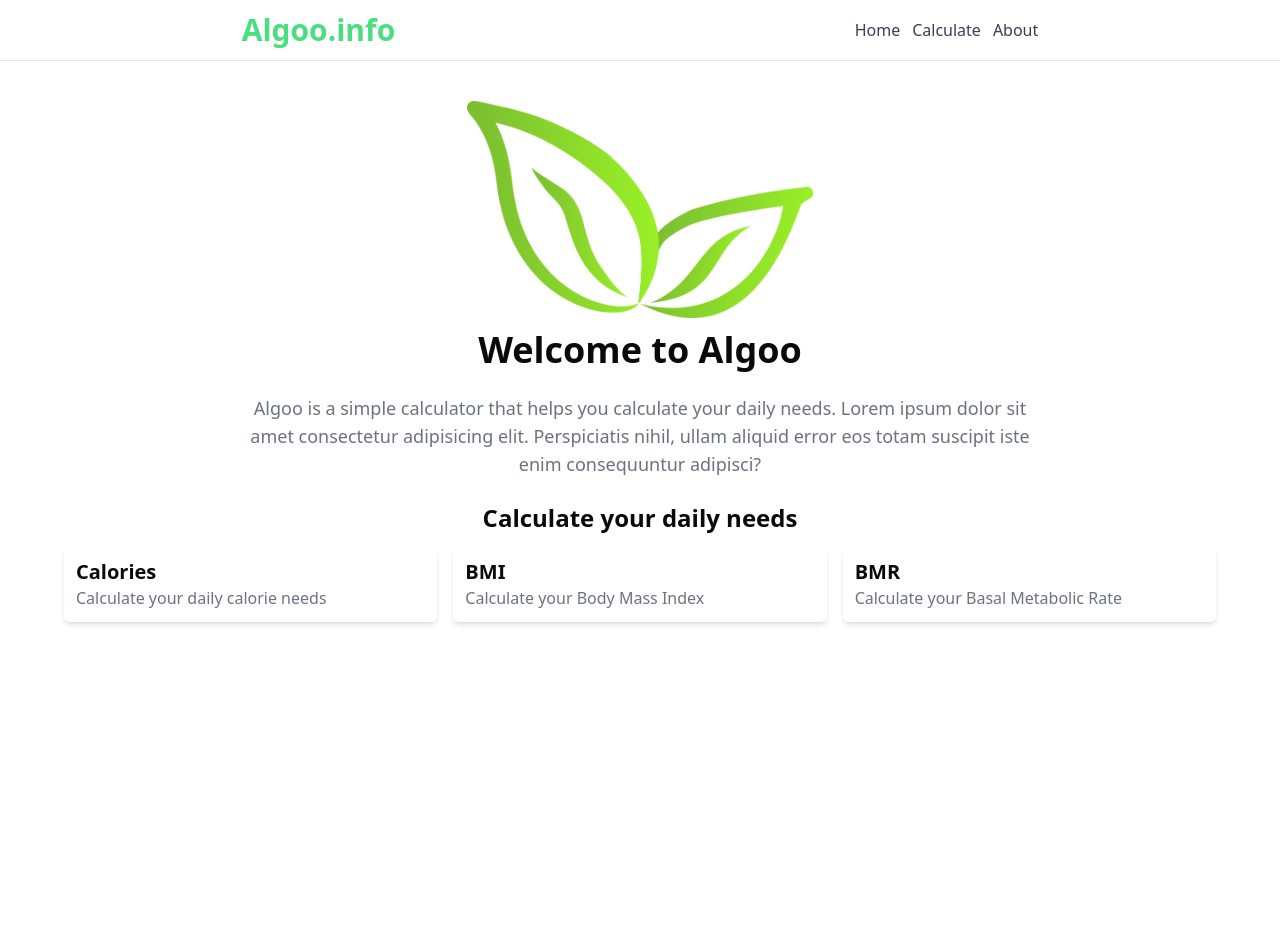
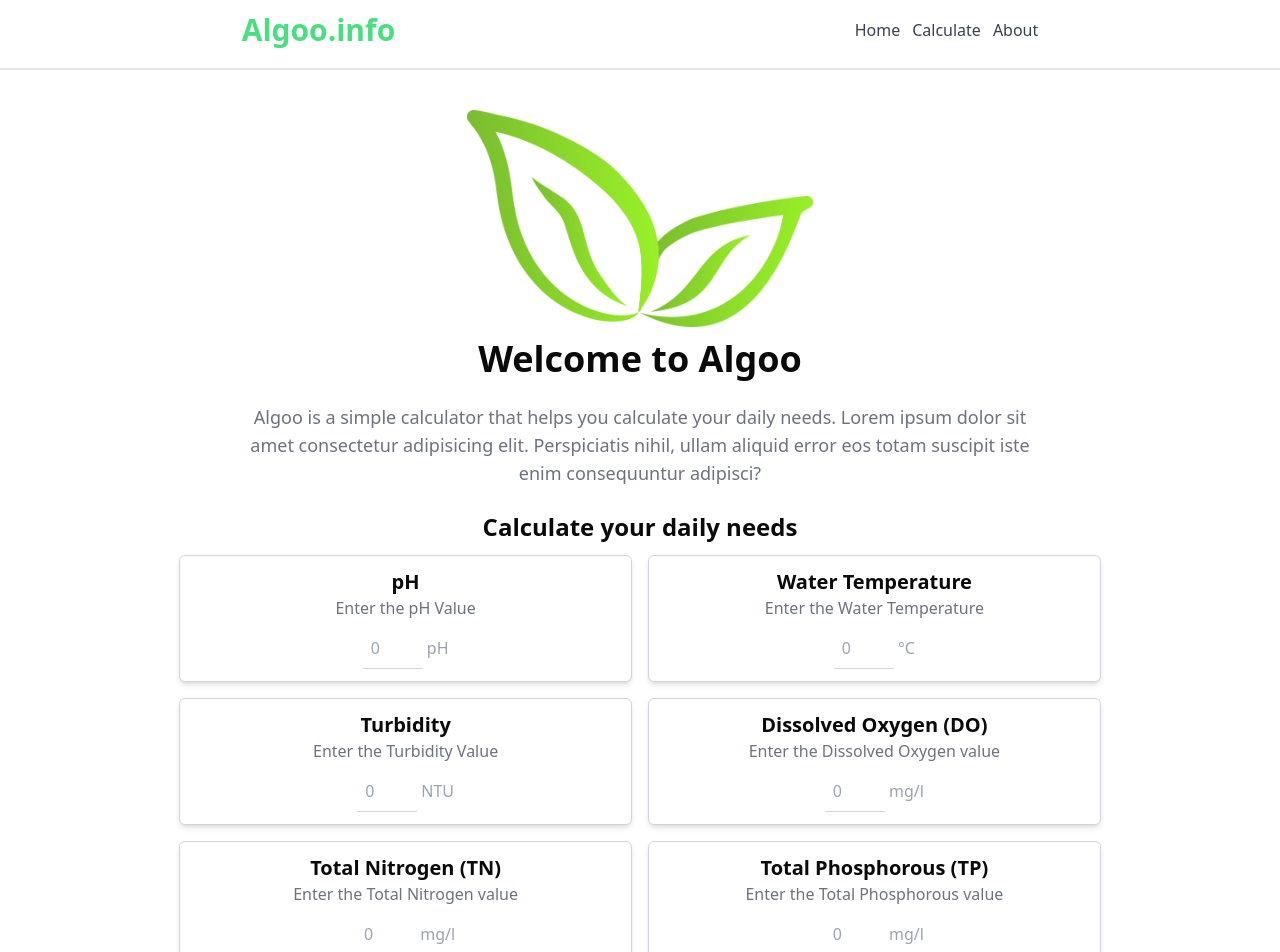
Before and after one commit to santoshyadav-29/El--Capital, a React (Vite) app: page / in a window 1280 px wide. Shown: the top 952 px of the page. Before the commit the page ends 800 px from the top, so only its background shows below. Built offline with nearby package versions, Linux system fonts and the light colour scheme.

Commit message:
Input Prediction table complete

```diff
--- a/package.json
+++ b/package.json
@@ -12,6 +12,7 @@
   "dependencies": {
     "@radix-ui/react-icons": "^1.3.0",
     "@radix-ui/react-slot": "^1.1.0",
+    "axios": "^1.7.7",
     "class-variance-authority": "^0.7.0",
     "clsx": "^2.1.1",
     "lucide-react": "^0.446.0",
--- a/src/app/home.tsx
+++ b/src/app/home.tsx
@@ -1,4 +1,5 @@
 import Logo from "../assets/green-leaf-logo-free-png.webp";
+import Services from "@/components/blocks/service";
 
 const Home = () => {
   return (
@@ -15,26 +16,9 @@ const Home = () => {
           Perspiciatis nihil, ullam aliquid error eos totam suscipit iste enim
           consequuntur adipisci?
         </p>
-      </section>
-      <section id="service">
-        <h2 className="text-2xl text-center font-bold p-3">
-          Calculate your daily needs
-        </h2>
-        <div className="grid grid-cols-1 md:grid-cols-3 gap-4">
-          <div className="bg-white p-3 shadow-md rounded-md">
-            <h3 className="text-xl font-bold">Calories</h3>
-            <p className="text-gray-500">Calculate your daily calorie needs</p>
-          </div>
-          <div className="bg-white p-3 shadow-md rounded-md">
-            <h3 className="text-xl font-bold">BMI</h3>
-            <p className="text-gray-500">Calculate your Body Mass Index</p>
-          </div>
-          <div className="bg-white p-3 shadow-md rounded-md">
-            <h3 className="text-xl font-bold">BMR</h3>
-            <p className="text-gray-500">Calculate your Basal Metabolic Rate</p>
-          </div>
-        </div>
-      </section>
+          </section>
+          <Services/>
+
     </div>
   );
 };
--- a/src/components/blocks/navbar.tsx
+++ b/src/components/blocks/navbar.tsx
@@ -2,11 +2,9 @@ import React from "react";
 
 const Navbar = () => {
   return (
-    <>
-      <header className="flex justify-around items-center m-3">
-        <div className="logo text-3xl text-green-400 font-bold">
-          Algoo.info
-        </div>
+    <div className="sticky top-0 bg-white z-20 p-3 pb-5 border-b-2">
+      <header className="flex justify-around items-center   ">
+        <div className="logo text-3xl text-green-400 font-bold">Algoo.info</div>
         <div className="nav-links text-gray-700">
           <ul className=" gap-3 hidden sm:flex">
             <a href="#home">
@@ -21,8 +19,8 @@ const Navbar = () => {
           </ul>
         </div>
       </header>
-      <hr />
-    </>
+
+    </div>
   );
 };
 
--- /dev/null
+++ b/src/components/blocks/service.tsx
@@ -0,0 +1,133 @@
+import { useState } from "react";
+import axios from "axios"; // Import axios
+
+interface ServiceProps {
+  name: string;
+  about: string;
+  unit: string;
+  value: number;
+  onChange: (value: number) => void;
+}
+
+const Service = (props: ServiceProps) => {
+  return (
+    <>
+      <div className="bg-white p-3 shadow-md border border-gray-300 rounded-md flex flex-col items-center">
+        <h3 className="text-xl font-bold">{props.name}</h3>
+        <p className="text-gray-500">{props.about}</p>
+        <span className="text-gray-400">
+          <input
+            type="number"
+            className="w-[60px] p-2 mt-2 border-b border-gray-300"
+            value={props.value}
+            onChange={(e) => props.onChange(Number(e.target.value))}
+          />{" "}
+          {props.unit}
+        </span>
+      </div>
+    </>
+  );
+};
+
+const Services = () => {
+  const [ph, setPh] = useState<number>(0);
+  const [waterTemp, setWaterTemp] = useState<number>(0); // Changed variable name to match parameter
+  const [turbidity, setTurbidity] = useState<number>(0);
+  const [doValue, setDoValue] = useState<number>(0); // Changed variable name to match parameter
+  const [tn, setTn] = useState<number>(0); // Changed variable name to match parameter
+  const [tp, setTp] = useState<number>(0); // Changed variable name to match parameter
+
+  const handleSubmit = async () => {
+    const data = {
+      pH: ph,
+      water_temp: waterTemp,
+      turbidity,
+      DO: doValue,
+      TN: tn,
+      TP: tp,
+    };
+
+    try {
+      // Use axios to send the POST request
+      const response = await axios.post(
+        "https://c179-110-34-13-5.ngrok-free.app/predict/",
+        data, // Axios automatically stringifies the data for you
+        {
+          headers: {
+            "Content-Type": "application/json",
+          },
+        }
+      );
+
+      if (response.status === 200) {
+        const result = response.data;
+        console.log("Success:", result);
+      } else {
+        console.error("Error:", response.statusText);
+      }
+    } catch (error) {
+      console.error("Error:", error);
+    }
+  };
+
+  return (
+    <>
+      <section id="services" className="text-center">
+        <h2 className="text-2xl font-bold p-3">Calculate your daily needs</h2>
+        <div className="grid grid-cols-1 md:grid-cols-2 gap-4 mx-auto w-[80%]">
+          <Service
+            name="pH"
+            about="Enter the pH Value"
+            unit="pH"
+            value={ph}
+            onChange={setPh}
+          />
+          <Service
+            name="Water Temperature"
+            about="Enter the Water Temperature"
+            unit="°C"
+            value={waterTemp}
+            onChange={setWaterTemp}
+          />
+          <Service
+            name="Turbidity"
+            about="Enter the Turbidity Value"
+            unit="NTU"
+            value={turbidity}
+            onChange={setTurbidity}
+          />
+          <Service
+            name="Dissolved Oxygen (DO)"
+            about="Enter the Dissolved Oxygen value"
+            unit="mg/l"
+            value={doValue}
+            onChange={setDoValue}
+          />
+          <Service
+            name="Total Nitrogen (TN)"
+            about="Enter the Total Nitrogen value"
+            unit="mg/l"
+            value={tn}
+            onChange={setTn}
+          />
+          <Service
+            name="Total Phosphorous (TP)"
+            about="Enter the Total Phosphorous value"
+            unit="mg/l"
+            value={tp}
+            onChange={setTp}
+          />
+        </div>
+
+        <button
+          className="bg-primary text-white p-2 px-4 rounded-md m-4"
+          onClick={handleSubmit}
+        >
+          Calculate
+        </button>
+      </section>
+    </>
+  );
+};
+
+export default Services;
```
Also changed, not shown: vite.config.ts (+5 -4 lines), 1 other file (tests, documents, lock files or other folders).
